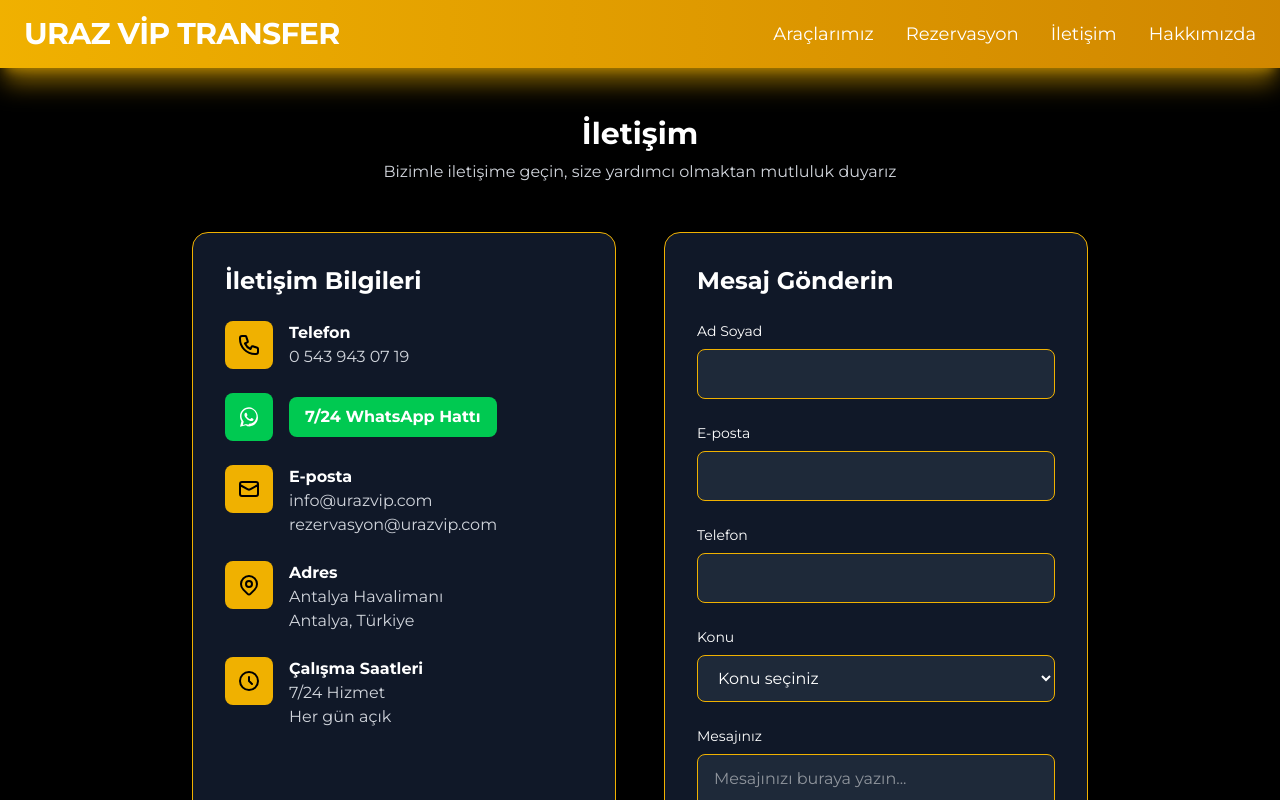
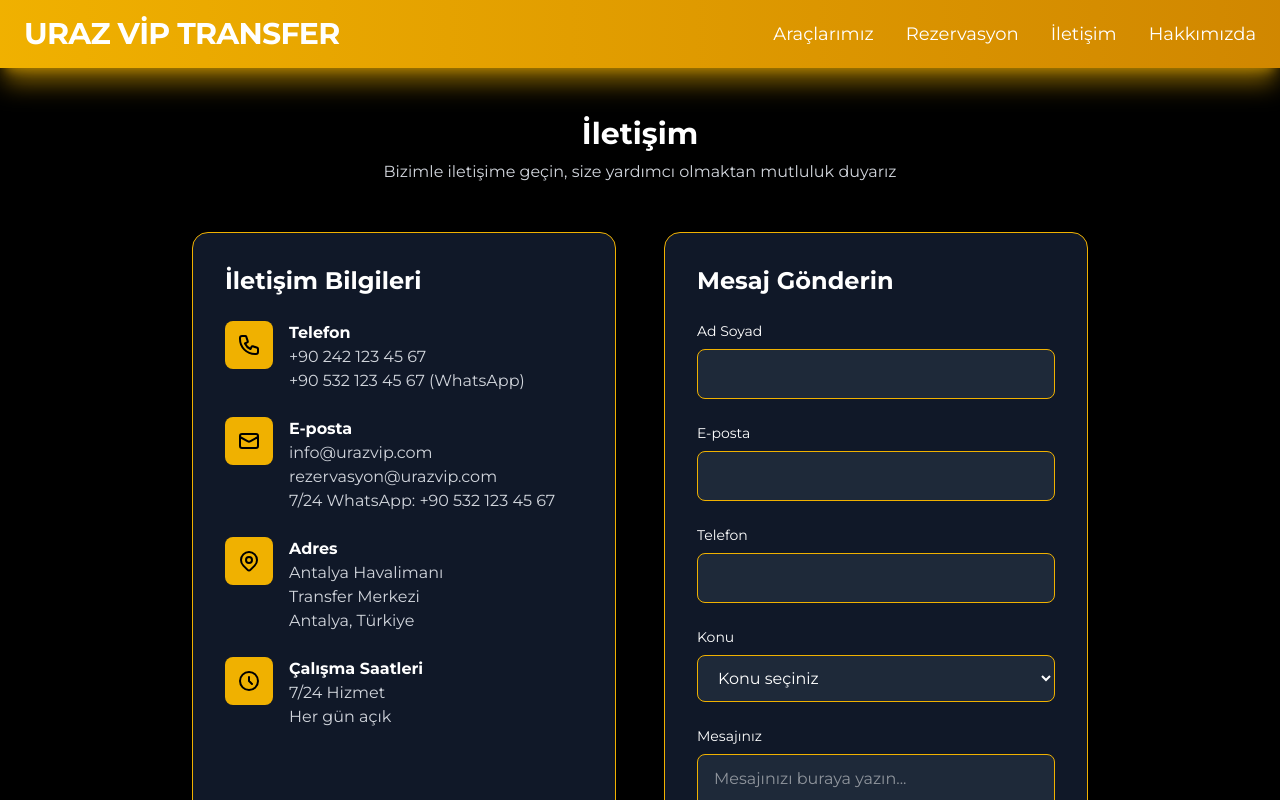
Before and after one commit to aligururyaman/urazvip, a Next.js app: page /iletisim in a window 1280 px wide. Shown: the top 800 px of the page. Built offline with nearby package versions, Linux system fonts and the light colour scheme.

Commit message:
Revert "semih"
This reverts commit 65741fb876838aadddbf48ff2a80e822665af882.

```diff
--- a/app/araclar/crafter/page.jsx
+++ b/app/araclar/crafter/page.jsx
@@ -6,7 +6,7 @@
   const ozellikler = [
     {
       icon: "👥",
-      title: "18+1 veya 20+1 Yolcu Kapasitesi",
+      title: "15+1 Yolcu Kapasitesi",
       description: "En yüksek yolcu kapasitesi"
     },
     {
--- a/app/araclar/sprinter/page.jsx
+++ b/app/araclar/sprinter/page.jsx
@@ -6,7 +6,7 @@
   const ozellikler = [
     {
       icon: "👥",
-      title: "10+1 veya 18+1 Yolcu Kapasitesi",
+      title: "12+1 Yolcu Kapasitesi",
       description: "Büyük grup transferleri için ideal"
     },
     {
--- a/app/araclar/vito/page.jsx
+++ b/app/araclar/vito/page.jsx
@@ -6,7 +6,7 @@
   const ozellikler = [
     {
       icon: "👥",
-      title: "9+1 Yolcu Kapasitesi",
+      title: "8+1 Yolcu Kapasitesi",
       description: "Geniş ve konforlu koltuk düzeni"
     },
     {
--- a/app/iletisim/page.jsx
+++ b/app/iletisim/page.jsx
@@ -22,34 +22,16 @@
 
             <div className="space-y-6">
               <div className="flex items-start space-x-4">
-                <a href="tel:05439430719" className="flex items-start space-x-4 group">
-                  <div className="w-12 h-12 bg-yellow-500 rounded-lg flex items-center justify-center flex-shrink-0 group-hover:bg-yellow-400 transition-colors duration-200">
+                              <div className="w-12 h-12 bg-yellow-500 rounded-lg flex items-center justify-center flex-shrink-0">
                 <svg className="w-6 h-6 text-black" fill="none" stroke="currentColor" viewBox="0 0 24 24">
                   <path strokeLinecap="round" strokeLinejoin="round" strokeWidth={2} d="M3 5a2 2 0 012-2h3.28a1 1 0 01.948.684l1.498 4.493a1 1 0 01-.502 1.21l-2.257 1.13a11.042 11.042 0 005.516 5.516l1.13-2.257a1 1 0 011.21-.502l4.493 1.498a1 1 0 01.684.949V19a2 2 0 01-2 2h-1C9.716 21 3 14.284 3 6V5z" />
                 </svg>
               </div>
               <div>
                 <h3 className="font-semibold text-white">Telefon</h3>
-                    <p className="text-gray-300 group-hover:underline">0 543 943 07 19</p>
+                <p className="text-gray-300">+90 242 123 45 67</p>
+                <p className="text-gray-300">+90 532 123 45 67 (WhatsApp)</p>
               </div>
-                </a>
-              </div>
-
-              {/* WhatsApp Butonu */}
-              <div className="flex items-center space-x-4">
-                <div className="w-12 h-12 bg-green-500 rounded-lg flex items-center justify-center flex-shrink-0">
-                  <svg className="w-6 h-6 text-white" fill="currentColor" viewBox="0 0 32 32">
-                    <path d="M16 3C9.373 3 4 8.373 4 15c0 2.385.668 4.607 1.938 6.563L4 29l7.688-1.969C13.393 28.332 14.68 28.5 16 28.5c6.627 0 12-5.373 12-12S22.627 3 16 3zm0 23c-1.18 0-2.34-.156-3.453-.463l-.246-.066-4.563 1.172 1.219-4.438-.16-.25C6.844 19.07 6 17.08 6 15c0-5.523 4.477-10 10-10s10 4.477 10 10-4.477 10-10 10zm5.406-7.594c-.297-.148-1.758-.867-2.031-.965-.273-.098-.473-.148-.672.148-.199.297-.77.965-.945 1.164-.174.199-.348.223-.645.074-.297-.148-1.254-.463-2.39-1.477-.883-.789-1.48-1.762-1.652-2.059-.172-.297-.018-.457.13-.605.133-.133.297-.348.445-.523.148-.176.197-.297.297-.496.098-.199.049-.371-.025-.52-.074-.148-.672-1.625-.922-2.227-.242-.582-.488-.504-.672-.512l-.574-.01c-.199 0-.52.074-.793.371-.273.297-1.04 1.016-1.04 2.477 0 1.461 1.065 2.875 1.213 3.074.148.199 2.098 3.203 5.086 4.367.711.305 1.266.488 1.699.625.715.227 1.367.195 1.883.117.574-.086 1.758-.719 2.008-1.414.25-.695.25-1.289.176-1.414-.074-.125-.27-.199-.566-.348z"/>
-                  </svg>
-                </div>
-                <a
-                  href="https://wa.me/905439430719"
-                  target="_blank"
-                  rel="noopener noreferrer"
-                  className="inline-block bg-green-500 text-white px-4 py-2 rounded-lg font-semibold hover:bg-green-400 transition-colors duration-200 focus:ring-2 focus:ring-green-500 focus:ring-offset-2 text-center"
-                >
-                  7/24 WhatsApp Hattı
-                </a>
               </div>
 
               <div className="flex items-start space-x-4">
@@ -62,12 +44,12 @@
                 <h3 className="font-semibold text-white">E-posta</h3>
                 <p className="text-gray-300">info@urazvip.com</p>
                 <p className="text-gray-300">rezervasyon@urazvip.com</p>
+                <p className="text-gray-300">7/24 WhatsApp: +90 532 123 45 67</p>
               </div>
               </div>
 
               <div className="flex items-start space-x-4">
-                <a href="https://www.google.com/maps/search/?api=1&query=Antalya+Havalimanı+Antalya+Türkiye" target="_blank" rel="noopener noreferrer" className="flex items-start space-x-4 group">
-                  <div className="w-12 h-12 bg-yellow-500 rounded-lg flex items-center justify-center flex-shrink-0 group-hover:bg-yellow-400 transition-colors duration-200">
+                              <div className="w-12 h-12 bg-yellow-500 rounded-lg flex items-center justify-center flex-shrink-0">
                 <svg className="w-6 h-6 text-black" fill="none" stroke="currentColor" viewBox="0 0 24 24">
                   <path strokeLinecap="round" strokeLinejoin="round" strokeWidth={2} d="M17.657 16.657L13.414 20.9a1.998 1.998 0 01-2.827 0l-4.244-4.243a8 8 0 1111.314 0z" />
                   <path strokeLinecap="round" strokeLinejoin="round" strokeWidth={2} d="M15 11a3 3 0 11-6 0 3 3 0 016 0z" />
@@ -75,10 +57,10 @@
               </div>
               <div>
                 <h3 className="font-semibold text-white">Adres</h3>
-                    <p className="text-gray-300 group-hover:underline">Antalya Havalimanı</p>
-                    <p className="text-gray-300 group-hover:underline">Antalya, Türkiye</p>
+                <p className="text-gray-300">Antalya Havalimanı</p>
+                <p className="text-gray-300">Transfer Merkezi</p>
+                <p className="text-gray-300">Antalya, Türkiye</p>
               </div>
-                </a>
               </div>
 
               <div className="flex items-start space-x-4">
```
Lines whose indentation alone changed are shown as unchanged.
